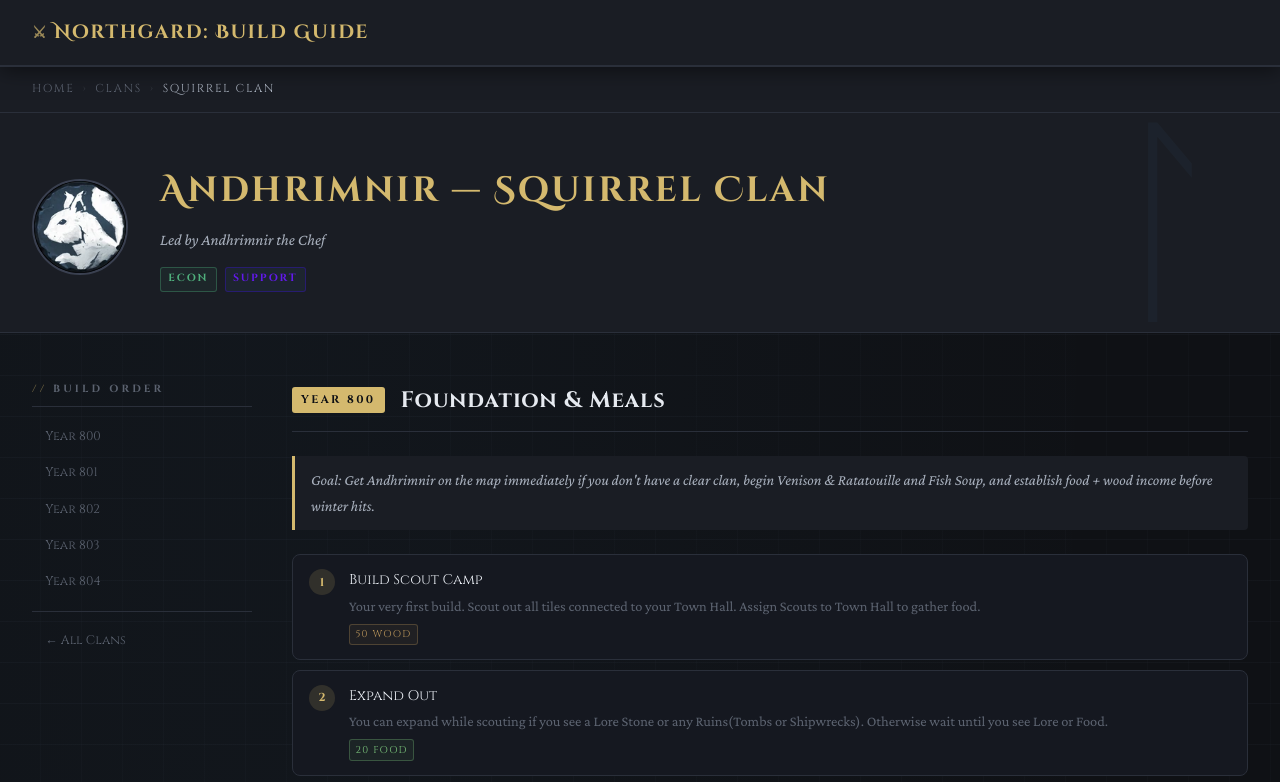
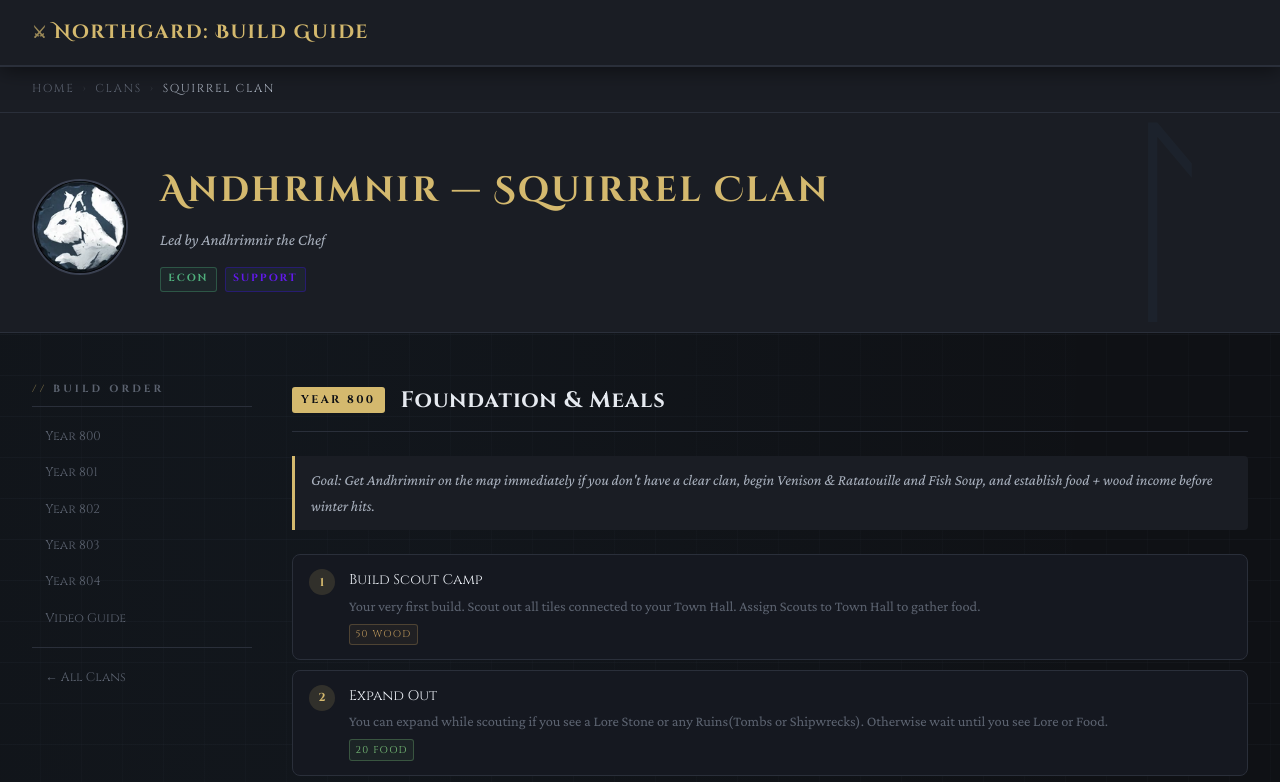
Before and after one commit to babyrandy/northgard-build-guide, a plain HTML site: page clans/squirrel.html in a window 1280 px wide. Shown: the top 782 px of the page. Drawn offline with nearby package versions, Linux system fonts and the light colour scheme; a script that the page names is missing.

Commit message:
Side panel updated

```diff
--- a/clans/squirrel.html
+++ b/clans/squirrel.html
@@ -517,6 +517,7 @@
             <li><a href="#y802">Year 802</a></li>
             <li><a href="#y803">Year 803</a></li>
             <li><a href="#y804">Year 804</a></li>
+            <li><a href="#video">Video Guide</a></li>
           </ul>
           <hr class="toc-divider">
           <a href="../index.html" class="toc-back">← All Clans</a>
```
